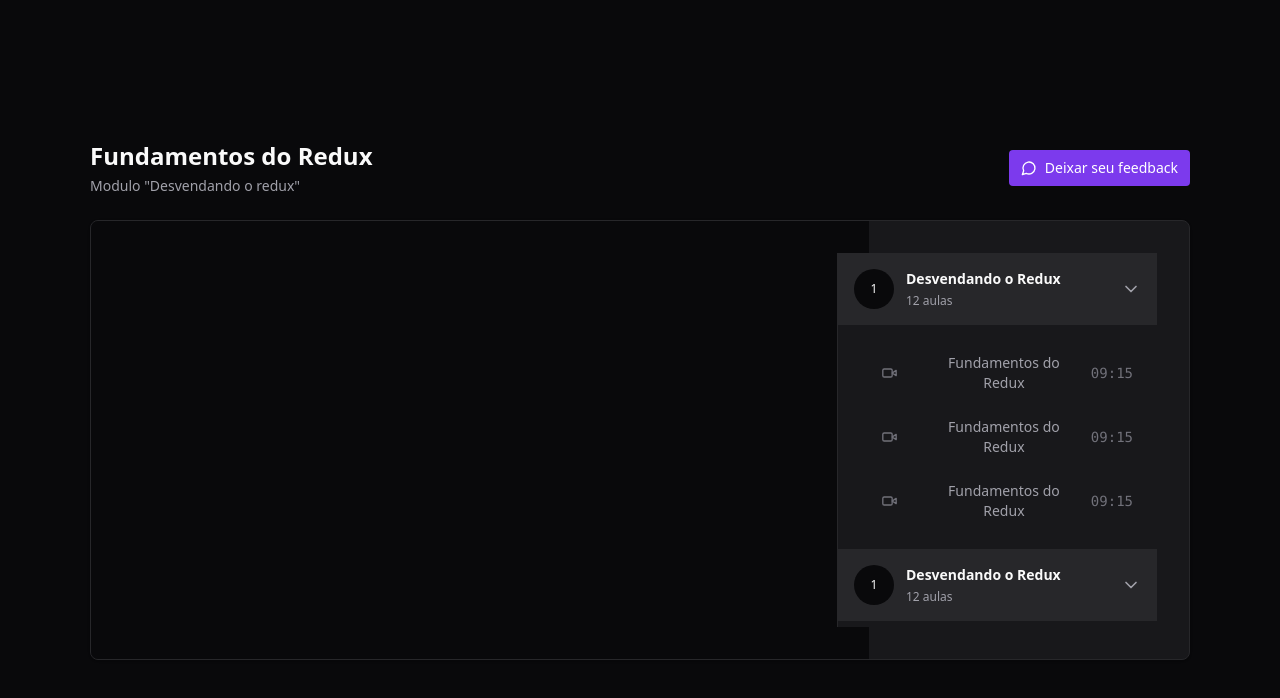
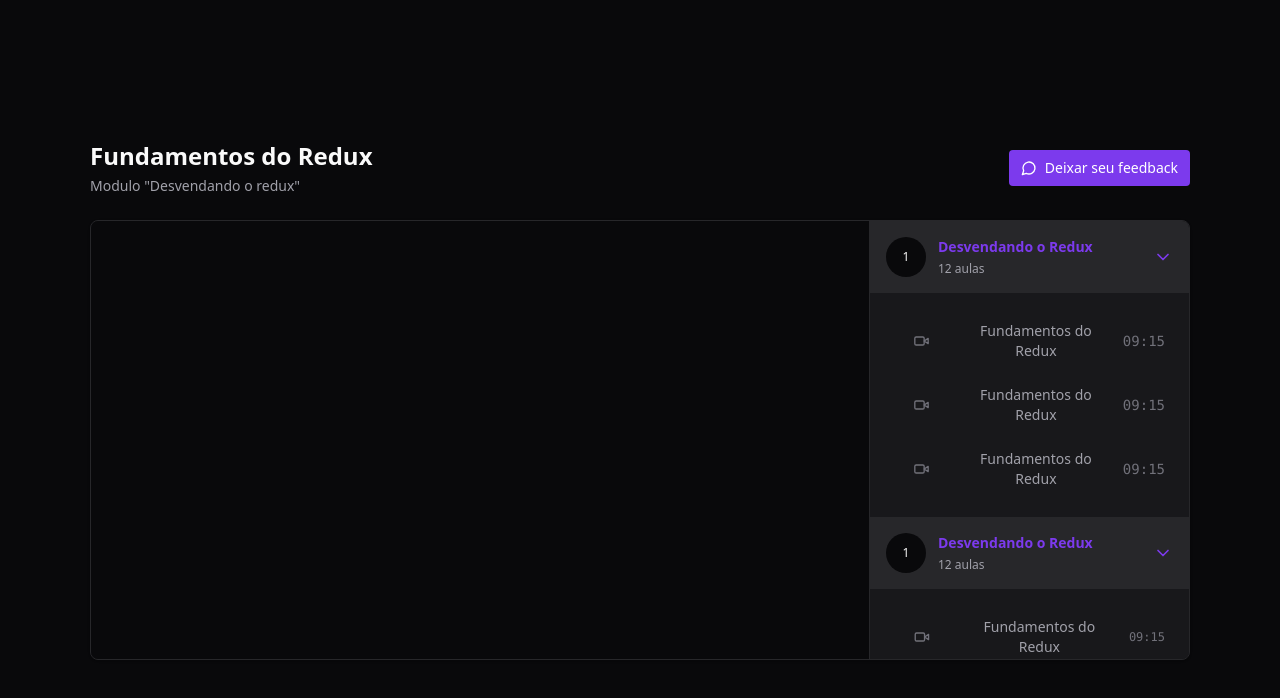
Before and after one commit to lithproroot1399/react-redux-zustand, a React (Vite) app: page / in a window 1280 px wide. Shown: the top 698 px of the page. Built offline with nearby package versions, Linux system fonts and the light colour scheme.

Commit message:
Adicionanco scrollbar

```diff
--- a/src/pages/Player.tsx
+++ b/src/pages/Player.tsx
@@ -26,7 +26,7 @@ export function Player() {
                     />
                 </div>
                 </div>
-                <aside className='w-80 absolute top-8 bottom-8 right-8 border-l border-zinc-800 bg-zinc-900 overflow-y-scroll scrollbar scrollbar-thin scrollbar-track-zinc-950 scrollbar-thumb-zinc-800'>
+                <aside className='w-80 absolute top-0 botton-0 right-0 border-l border-zinc-800 bg-zinc-900 overflow-y-scroll scrollbar scrollbar-thin scrollbar-track-zinc-950 scrollbar-thumb-zinc-800'>
                     <div>
                         <button className='flex w-full items-center gap-3 bg-zinc-800 p-4'>
                             <div className='flex h-10 w-10 rounded-full items-center justify-center bg-zinc-950 text-xs'>
@@ -34,11 +34,11 @@ export function Player() {
                                 </div>
 
                                 <div className='flex flex-col gap-1 text-left'>
-                                    <strong className='text-sm'>Desvendando o Redux</strong>
+                                    <strong className='text-sm text-violet-600'>Desvendando o Redux</strong>
                                     <span className='text-xs text-zinc-400'>12 aulas</span>
                                 </div>
 
-                                <ChevronDown className='w-5 h-5 ml-auto text-zinc-400' />
+                                <ChevronDown className='w-5 h-5 ml-auto text-violet-600' />
                         </button>
 
                         <nav className='relative flex flex-col gap-4 p-6'>
@@ -70,11 +70,11 @@ export function Player() {
                                 </div>
 
                                 <div className='flex flex-col gap-1 text-left'>
-                                    <strong className='text-sm'>Desvendando o Redux</strong>
+                                    <strong className='text-sm text-violet-600'>Desvendando o Redux</strong>
                                     <span className='text-xs text-zinc-400'>12 aulas</span>
                                 </div>
 
-                                <ChevronDown className='w-5 h-5 ml-auto text-zinc-400' />
+                                <ChevronDown className='w-5 h-5 ml-auto text-violet-600' />
                         </button>
 
                         <nav className='relative flex flex-col gap-4 p-6'>
@@ -106,11 +106,11 @@ export function Player() {
                                 </div>
 
                                 <div className='flex flex-col gap-1 text-left'>
-                                    <strong className='text-sm'>Desvendando o Redux</strong>
+                                    <strong className='text-sm text-violet-600'>Desvendando o Redux</strong>
                                     <span className='text-xs text-zinc-400'>12 aulas</span>
                                 </div>
 
-                                <ChevronDown className='w-5 h-5 ml-auto text-zinc-400' />
+                                <ChevronDown className='w-5 h-5 ml-auto text-violet-600' />
                         </button>
 
                         <nav className='relative flex flex-col gap-4 p-6'>
```
